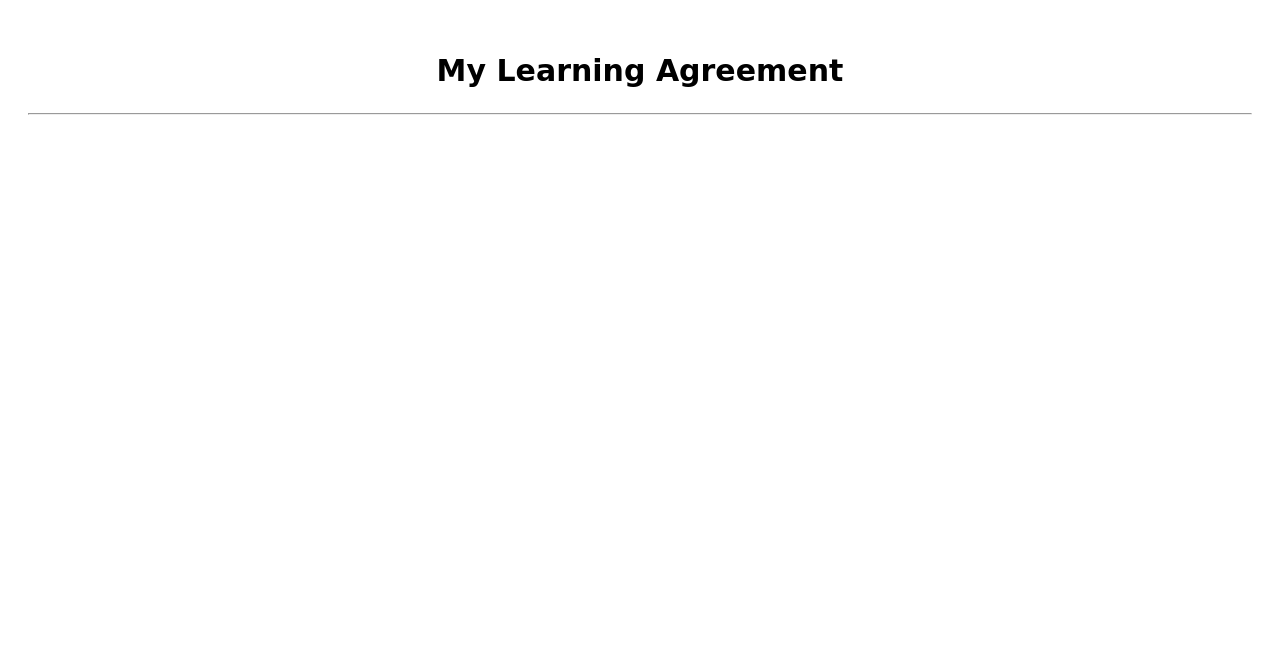
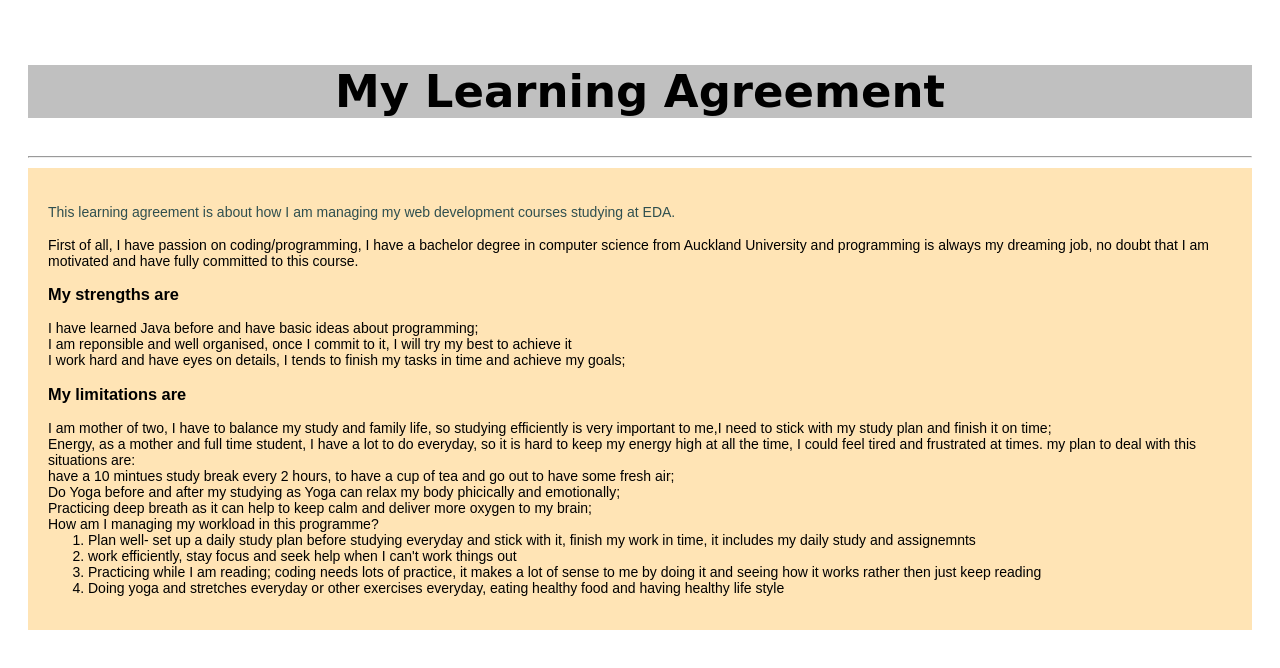
Before and after one commit to Jennyfang135/Jennyfang135.github.io, a plain HTML site: page blog/sprint2-cultural.html in a window 1280 px wide. Drawn offline with Linux system fonts and the light colour scheme; files that its build step writes are made by us from their sources.

Commit message:
Updated sprint2 cultural

```diff
--- a/blog/sprint2-cultural.html
+++ b/blog/sprint2-cultural.html
@@ -7,8 +7,40 @@
 	</head>
 	<body>
 		<p>
-			<h2> My Learning Agreement </h2>
-			<hr>
+			<div class="bggrey  h1">
+				<h2> My Learning Agreement </h2>
+			</div>
+			<hr class="hr">
+			<div class="font4Tech">
+				<p>This learning agreement is about how I am managing my web development courses studying at EDA. </p>
+
+				First of all, I have passion on coding/programming, I have a bachelor degree in computer science from Auckland University and programming is always my dreaming job, no doubt that I am motivated and have fully committed to this course.
+
+				<h3>My strengths are </h3>
+				<ul>
+					<li>I have learned Java before and have basic ideas about programming;</li>
+					<li>I am reponsible and well organised, once I commit to it, I will try my best to achieve it</li>
+					<li>I work hard and have eyes on details, I tends to finish my tasks in time and achieve my goals;</li>
+
+				</ul>
+			    <h3>My limitations are</h3>
+			    <ul>
+			    	<li> I am mother of two, I have to balance my study and family life, so studying efficiently is very important to me,I need to stick with my study plan and finish it on time; </li>
+
+			    	<li> Energy, as a mother and full time student, I have a lot to do everyday, so it is hard to keep my energy high at all the time, I could feel tired and frustrated at times. my plan to deal with this situations are:
+			    		<li> have a 10 mintues study break every 2 hours, to have a cup of tea and go out to have some fresh air;</li>
+			    		<li> Do Yoga before and after my studying as Yoga can relax my body phicically and emotionally;</li>
+			    		<li>Practicing deep breath as it can help to keep calm and deliver more oxygen to my brain;</li>
+
+			    	</li>
+			    How am I managing my workload in this programme?
+			    <ol>
+			    	<li>Plan well- set up a daily study plan before studying everyday and stick with it, finish my work in time, it includes my daily study and assignemnts</li>
+			    	<li>work efficiently, stay focus and seek help when I can't work things out</li>
+			    	<li>Practicing while I am reading; coding needs lots of practice, it makes a lot of sense to me by doing it and seeing how it works rather then just keep reading</li>
+					<li> Doing yoga and stretches everyday or other exercises everyday, eating healthy food and having healthy life style</li>
+
+				</ol>
 
 
 		</p>
```
